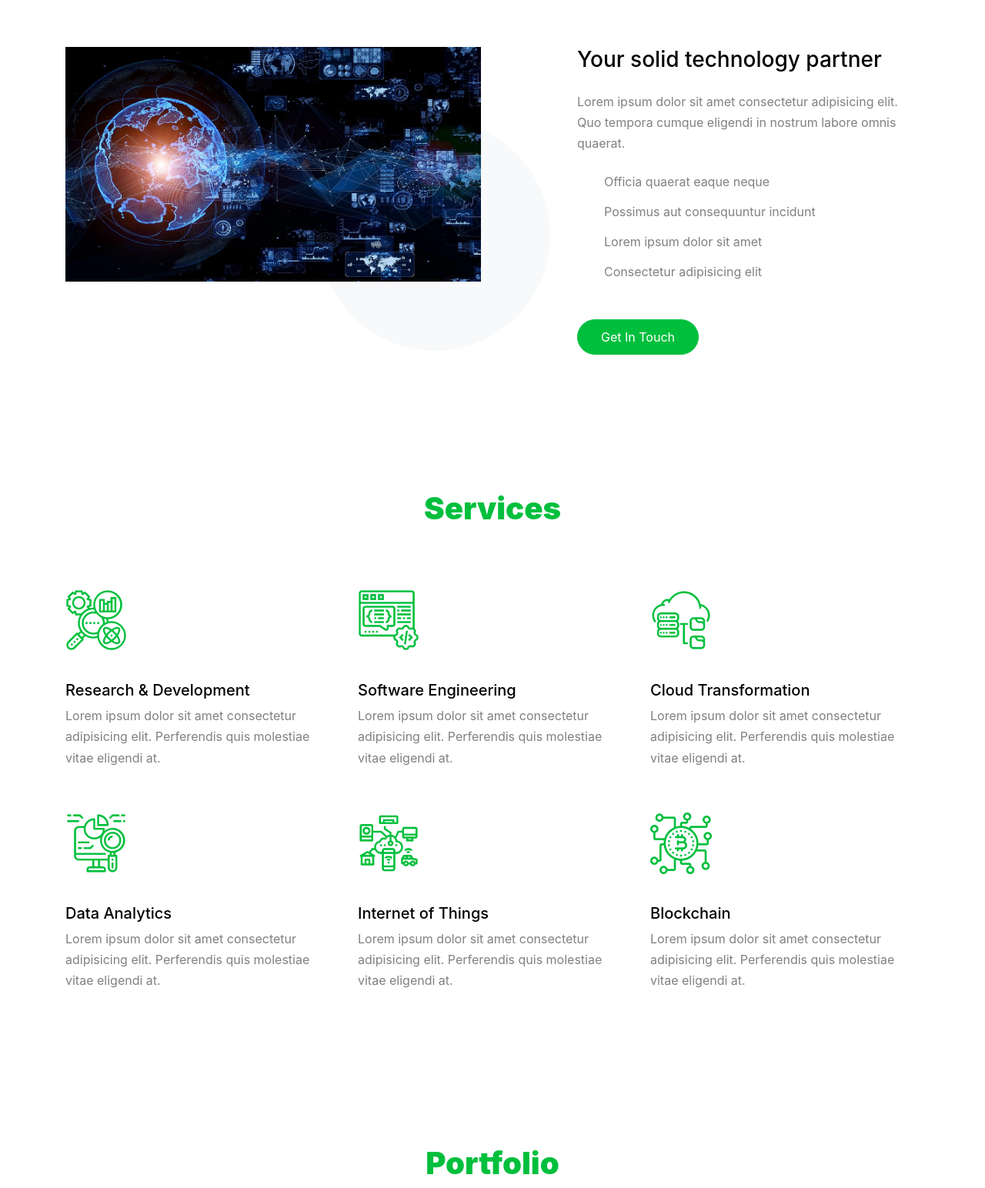
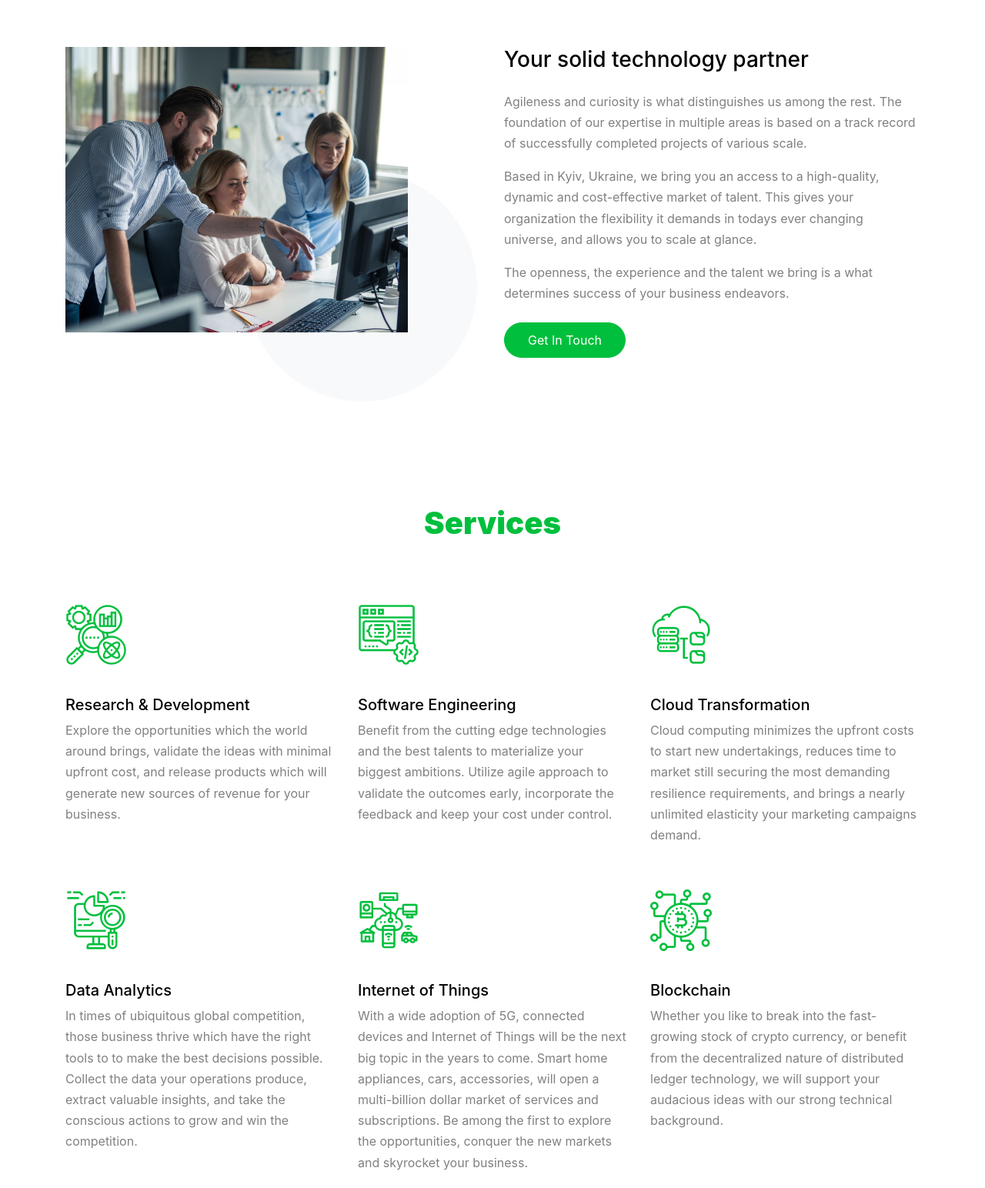
Before and after one commit to soft-p/soft.plus, a website: page index.html in a window 1280 px wide. Shown: the part 931-2475 px from the top of the page at 77% size. Drawn offline with nearby package versions, Linux system fonts and the light colour scheme; animation ran at ten frames a second; files whose address does not match are found by name.

Commit message:
Added content

```diff
--- a/index.html
+++ b/index.html
@@ -78,25 +78,25 @@
                 </div>
             </div>
             <div class="row">
-                <div class="col-lg-6 mb-5" data-aos="fade-up">
+                <div class="col-lg-5 mb-5" data-aos="fade-up">
                     <figure class="circle-bg">
-                        <img src="images/cover.jpg" alt="Image" class="img-fluid">
+                        <img src="images/people.jpg" alt="Image" class="img-fluid">
                     </figure>
                 </div>
-                <div class="col-lg-5 ml-auto" data-aos="fade-up" data-aos-delay="100">
+                <div class="col-lg-6 ml-auto" data-aos="fade-up" data-aos-delay="100">
                     <div class="mb-4">
                         <h3 class="h3 mb-4 text-black">Your solid technology partner</h3>
-                        <p>Lorem ipsum dolor sit amet consectetur adipisicing elit. Quo tempora cumque eligendi in
-                            nostrum labore omnis quaerat.</p>
-                    </div>
-
-                    <div class="mb-4">
-                        <ul class="list-unstyled ul-check success">
-                            <li>Officia quaerat eaque neque</li>
-                            <li>Possimus aut consequuntur incidunt</li>
-                            <li>Lorem ipsum dolor sit amet</li>
-                            <li>Consectetur adipisicing elit</li>
-                        </ul>
+                        <p>
+                            Agileness and curiosity is what distinguishes us among the rest.
+                            The foundation of our expertise in multiple areas is based on a track record of successfully completed projects of various scale.
+                        </p>
+                        <p>
+                            Based in Kyiv, Ukraine, we bring you an access to a high-quality, dynamic and cost-effective market of talent.
+                            This gives your organization the flexibility it demands in todays ever changing universe, and allows you to scale at glance.
+                        </p>
+                        <p>
+                            The openness, the experience and the talent we bring is a what determines success of your business endeavors.
+                            </p>
                     </div>
 
                     <p><a href="#contact-section" class="smoothscroll btn btn-primary">Get In Touch</a></p>
@@ -120,9 +120,10 @@
                         <div class="unit-4-icon mr-4"><i class="text-primary flaticon-research"></i></div>
                         <div>
                             <h3>Research & Development</h3>
-                            <p>Lorem ipsum dolor sit amet consectetur adipisicing elit. Perferendis quis molestiae vitae
-                                eligendi
-                                at.</p>
+                            <p>
+                                Explore the opportunities which the world around brings, validate the ideas with minimal upfront cost,
+                                and release products which will generate new sources of revenue for your business.
+                            </p>
                         </div>
                     </div>
                 </div>
@@ -132,9 +133,10 @@
                         <div class="unit-4-icon mr-4"><i class="text-primary flaticon-code"></i></div>
                         <div>
                             <h3>Software Engineering</h3>
-                            <p>Lorem ipsum dolor sit amet consectetur adipisicing elit. Perferendis quis molestiae vitae
-                                eligendi
-                                at.</p>
+                            <p>
+                                Benefit from the cutting edge technologies and the best talents to materialize your biggest ambitions.
+                                Utilize agile approach to validate the outcomes early, incorporate the feedback and keep your cost under control.
+                            </p>
                         </div>
                     </div>
                 </div>
@@ -144,9 +146,11 @@
                         <div class="unit-4-icon mr-4"><i class="text-primary flaticon-infrastructure"></i></div>
                         <div>
                             <h3>Cloud Transformation</h3>
-                            <p>Lorem ipsum dolor sit amet consectetur adipisicing elit. Perferendis quis molestiae vitae
-                                eligendi
-                                at.</p>
+                            <p>
+                                Cloud computing minimizes the upfront costs to start new undertakings,
+                                reduces time to market still securing the most demanding resilience requirements,
+                                and brings a nearly unlimited elasticity your marketing campaigns demand.
+                            </p>
                         </div>
                     </div>
                 </div>
@@ -156,9 +160,10 @@
                         <div class="unit-4-icon mr-4"><i class="text-primary flaticon-data-analytics"></i></div>
                         <div>
                             <h3>Data Analytics</h3>
-                            <p>Lorem ipsum dolor sit amet consectetur adipisicing elit. Perferendis quis molestiae vitae
-                                eligendi
-                                at.</p>
+                            <p>
+                                In times of ubiquitous global competition, those business thrive which have the right tools to to make the best decisions possible.
+                                Collect the data your operations produce, extract valuable insights, and take the conscious actions to grow and win the competition.
+                            </p>
                         </div>
                     </div>
                 </div>
@@ -168,9 +173,11 @@
                         <div class="unit-4-icon mr-4"><i class="text-primary flaticon-internet-of-things"></i></div>
                         <div>
                             <h3>Internet of Things</h3>
-                            <p>Lorem ipsum dolor sit amet consectetur adipisicing elit. Perferendis quis molestiae vitae
-                                eligendi
-                                at.</p>
+                            <p>
+                                With a wide adoption of 5G, connected devices and Internet of Things will be the next big topic in the years to come.
+                                Smart home appliances, cars, accessories, will open a multi-billion dollar market of services and subscriptions.
+                                Be among the first to explore the opportunities, conquer the new markets and skyrocket your business.
+                            </p>
                         </div>
                     </div>
                 </div>
@@ -180,9 +187,11 @@
                         <div class="unit-4-icon mr-4"><i class="text-primary flaticon-bitcoin"></i></div>
                         <div>
                             <h3>Blockchain</h3>
-                            <p>Lorem ipsum dolor sit amet consectetur adipisicing elit. Perferendis quis molestiae vitae
-                                eligendi
-                                at.</p>
+                            <p>
+                                Whether you like to break into the fast-growing stock of crypto currency,
+                                or benefit from the decentralized nature of distributed ledger technology,
+                                we will support your audacious ideas with our strong technical background.
+                            </p>
                         </div>
                     </div>
                 </div>
@@ -344,7 +353,9 @@
                 <div class="col-md-12">
                     <p class="border-top m-0 p-2">
                         Copyright &copy;
-                        <script>document.write(new Date().getFullYear());</script> All rights reserved
+                        <script>document.write(new Date().getFullYear());</script> All rights reserved |
+                        This template is made with <i class="icon-heart text-danger" aria-hidden="true"></i>
+                        by <a href="https://colorlib.com" target="_blank">Colorlib</a><br />
                     </p>
                 </div>
             </div>
```
Also changed, not shown: images/cover_2.jpg (added), images/cover_4.jpg (added), images/people.jpg (added), 1 other file.
